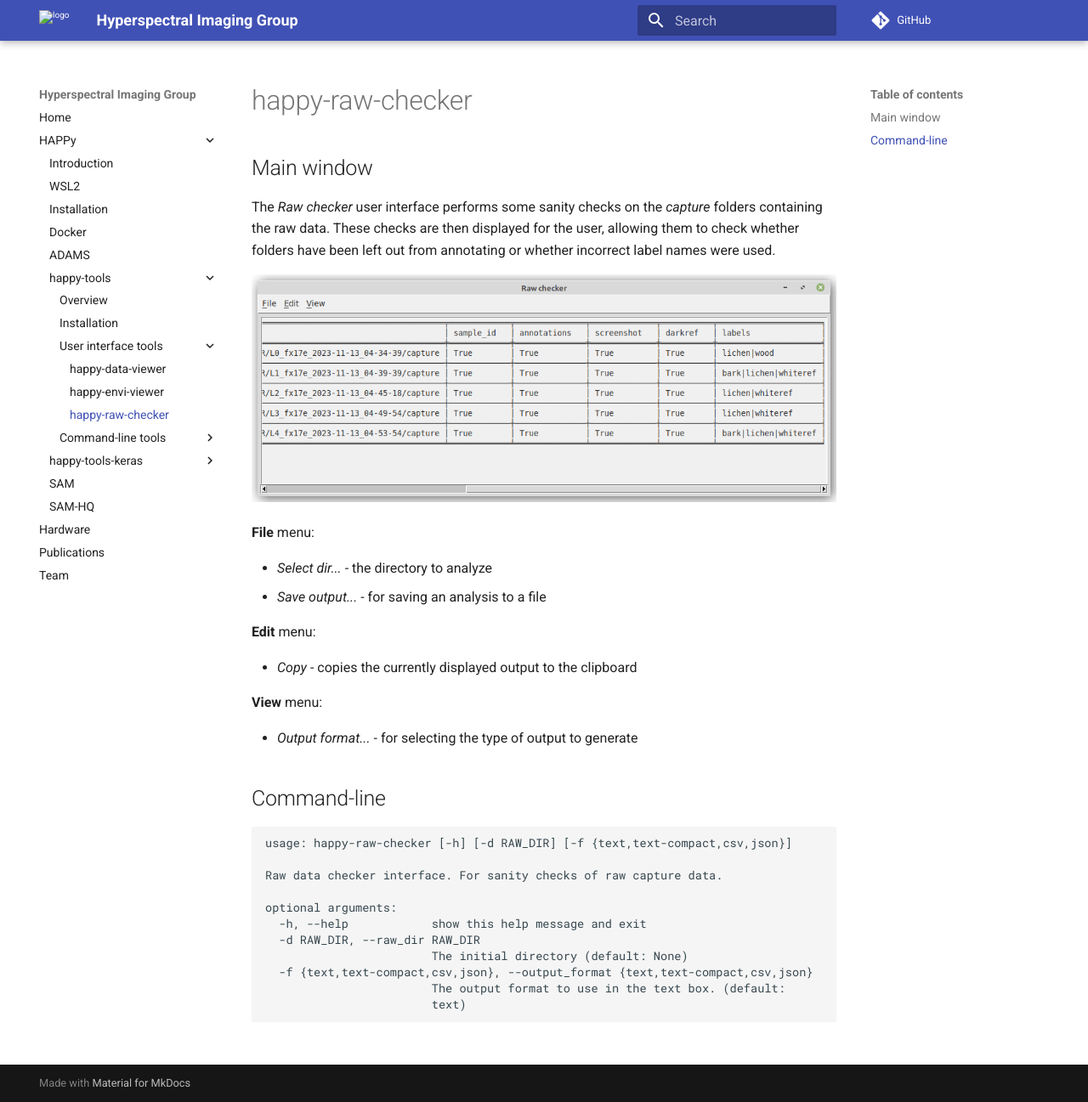
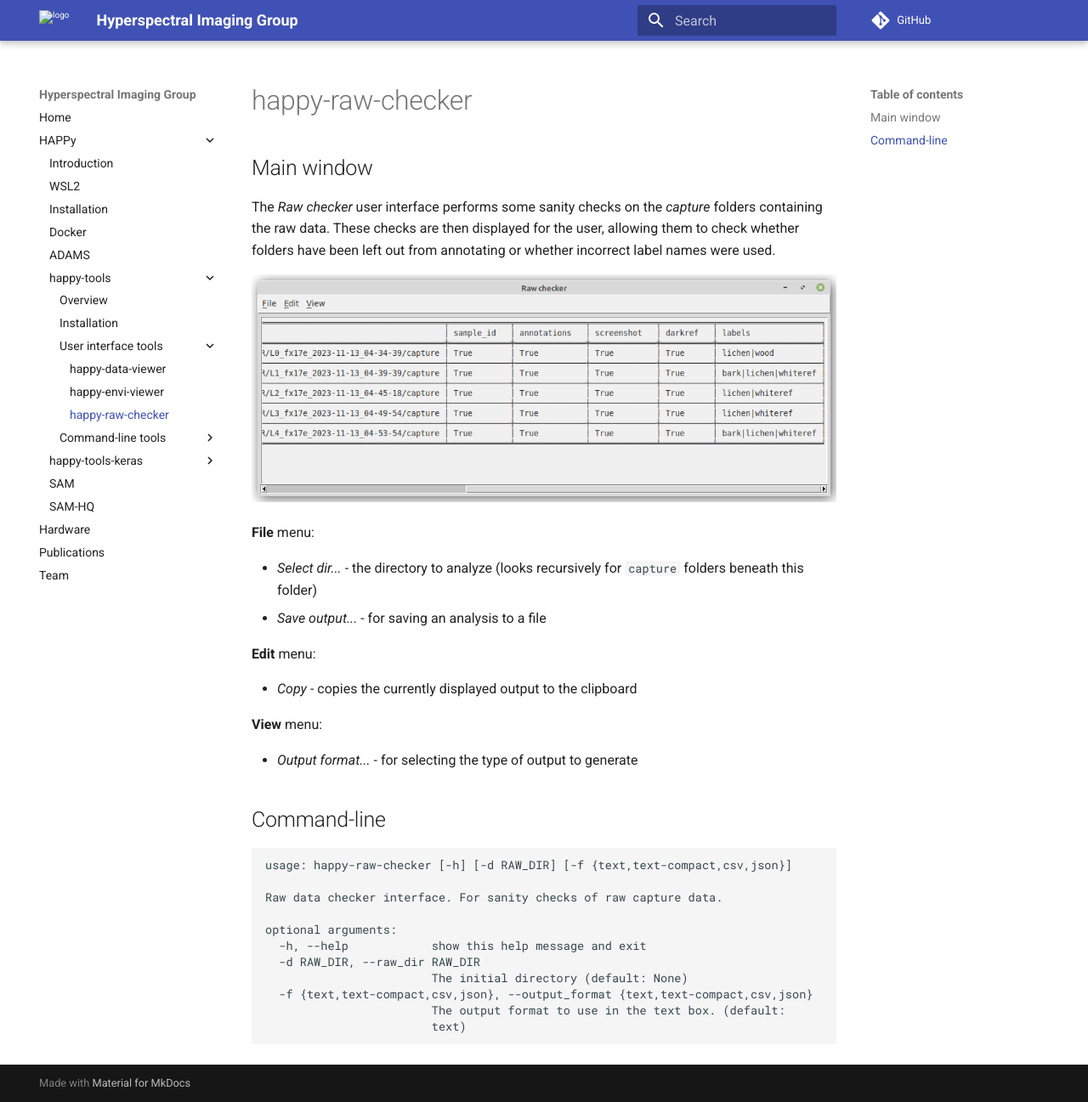
Before and after one commit to wairas/hsi-website, an MkDocs documentation site: the page built from docs/happy/happy_tools/happy-raw-checker.md, in a window 1280 px wide and 1297 px high. Shown: the whole window at 85% size. Built offline with MkDocs 1.6.1 and Material for MkDocs 9.7.7, drawn with Linux system fonts in a browser that asks for light colours; comment, search, counter and statistics services are not loaded.

Commit message:
added note on what the tool looks for

```diff
--- a/docs/happy/happy_tools/happy-raw-checker.md
+++ b/docs/happy/happy_tools/happy-raw-checker.md
@@ -9,7 +9,7 @@ whether incorrect label names were used.
 
 **File** menu:
 
-* *Select dir...* - the directory to analyze
+* *Select dir...* - the directory to analyze (looks recursively for `capture` folders beneath this folder)
 * *Save output...* - for saving an analysis to a file
 
 **Edit** menu:
```
